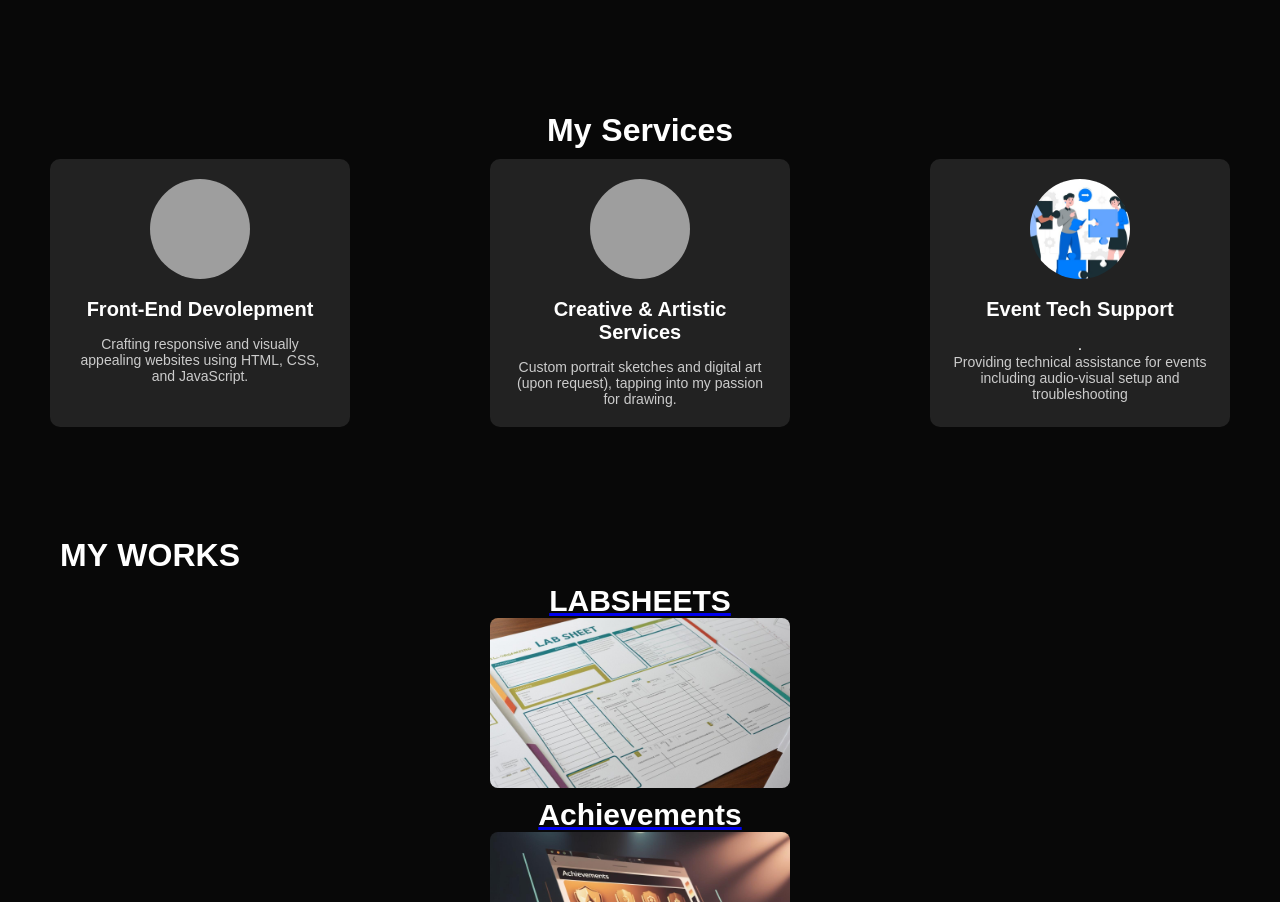
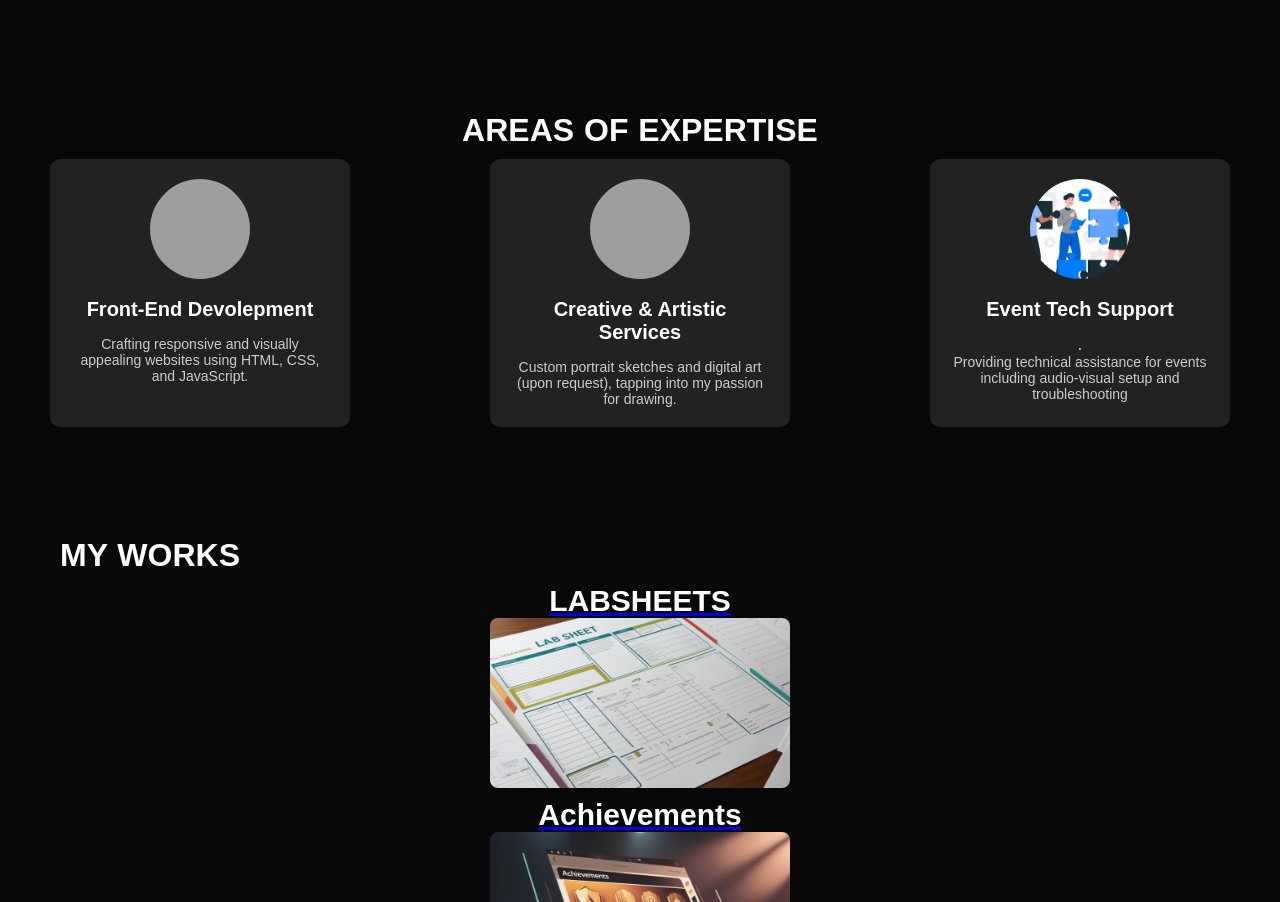
Before and after one commit to Sreelakshmi-S59/Portfolio, a plain HTML site: page index.html in a window 1280 px wide. Shown: the part 1165-2067 px from the top of the page. Drawn offline with Linux system fonts and the light colour scheme; grey boxes are pictures that could not be loaded.

Commit message:
Update index.html

```diff
--- a/index.html
+++ b/index.html
@@ -110,7 +110,7 @@
 
 <div id="services">
     <div class="container">
-        <h1 class="sub-title">My Services</h1>
+        <h1 class="sub-title">AREAS OF EXPERTISE</h1>
         <div class="services-list">
        <div class="service-card">
         <img src="assets\front.jpg" alt="frontend dev">
```
